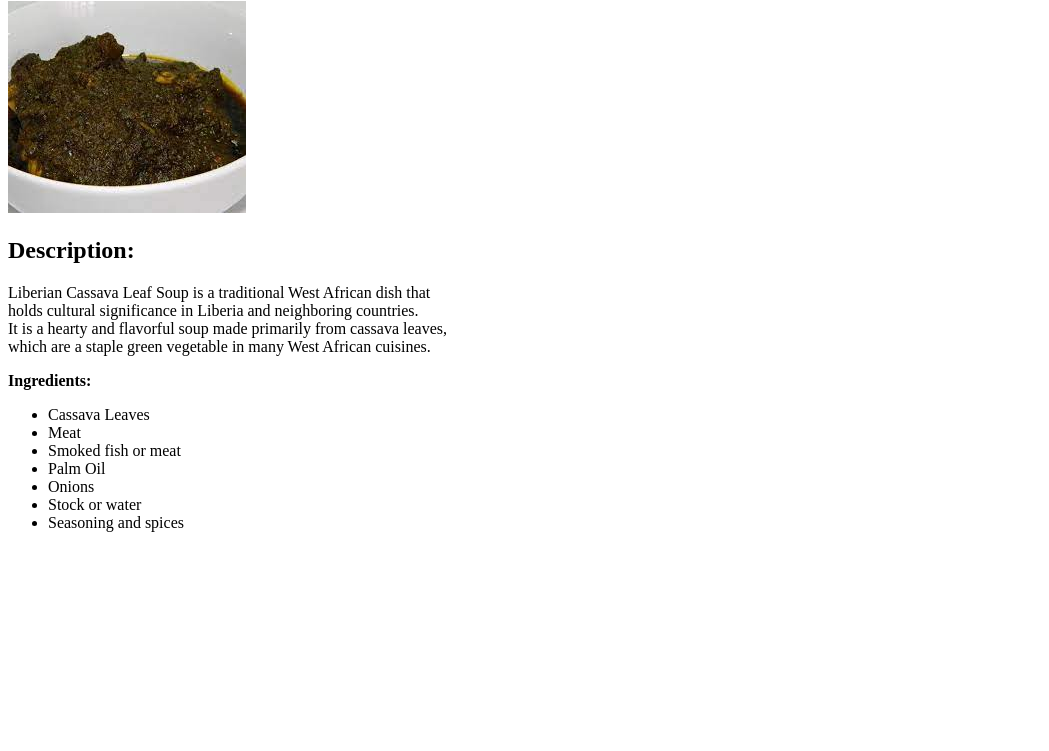
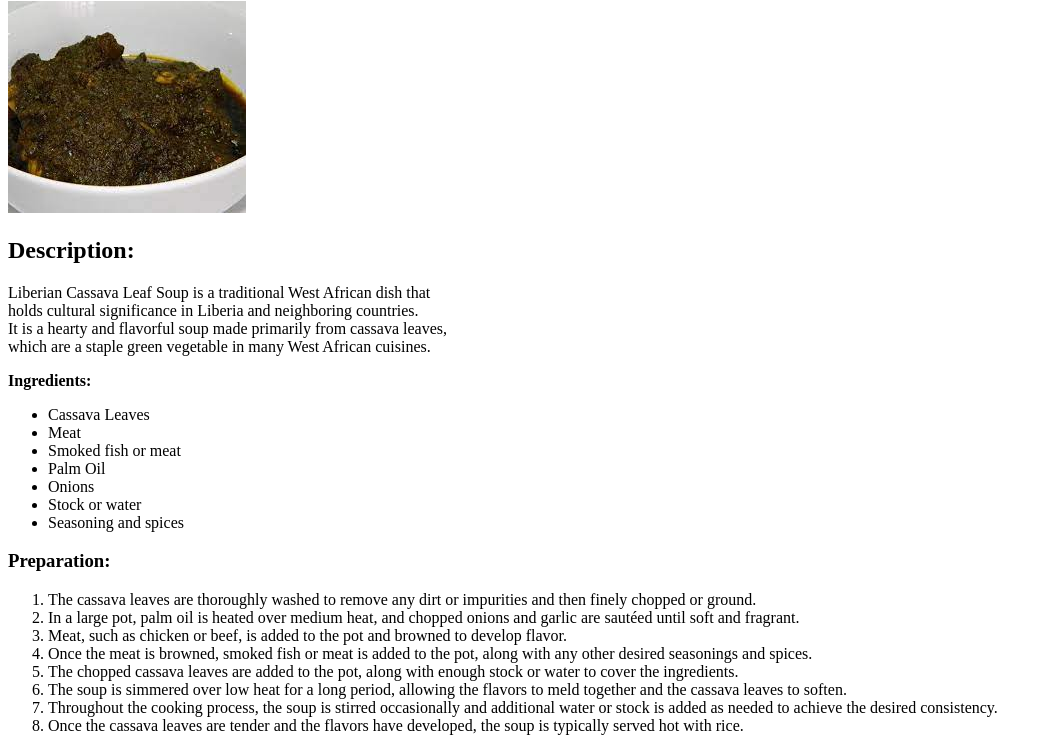
Before and after one commit to Sahe20/odin-recipes, a plain HTML site: page recipes/cassava-leaf.html in a window 1280 px wide. Shown: the part 79-830 px from the top of the page, without its empty margins (0-1049 px from the left). Before the commit the page ends 800 px from the top, so only its background shows below. Drawn offline with Linux system fonts and the light colour scheme.

Commit message:
Preparation steps are added for cassava leaf soup

```diff
--- a/recipes/cassava-leaf.html
+++ b/recipes/cassava-leaf.html
@@ -26,5 +26,17 @@
         <li>Stock or water</li>
         <li>Seasoning and spices</li>
     </ul>
+
+    <h3>Preparation:</h3>
+    <ol>
+        <li>The cassava leaves are thoroughly washed to remove any dirt or impurities and then finely chopped or ground.</li>
+        <li>In a large pot, palm oil is heated over medium heat, and chopped onions and garlic are sautéed until soft and fragrant.</li>
+        <li>Meat, such as chicken or beef, is added to the pot and browned to develop flavor.</li>
+        <li>Once the meat is browned, smoked fish or meat is added to the pot, along with any other desired seasonings and spices.</li>
+        <li>The chopped cassava leaves are added to the pot, along with enough stock or water to cover the ingredients.</li>
+        <li>The soup is simmered over low heat for a long period, allowing the flavors to meld together and the cassava leaves to soften.</li>
+        <li>Throughout the cooking process, the soup is stirred occasionally and additional water or stock is added as needed to achieve the desired consistency.</li>
+        <li>Once the cassava leaves are tender and the flavors have developed, the soup is typically served hot with rice.</li>
+    </ol>
 </body>
 </html>
```
